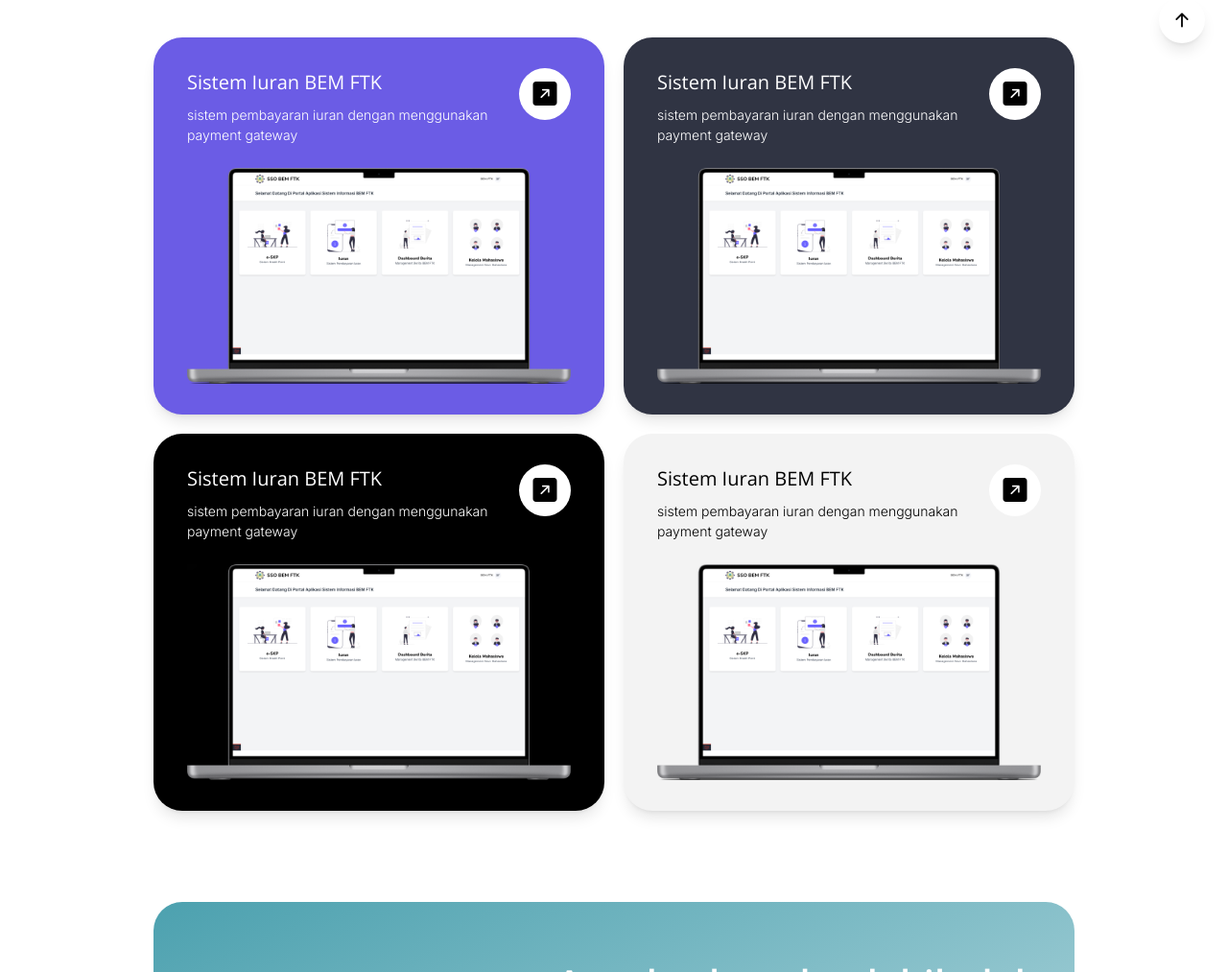
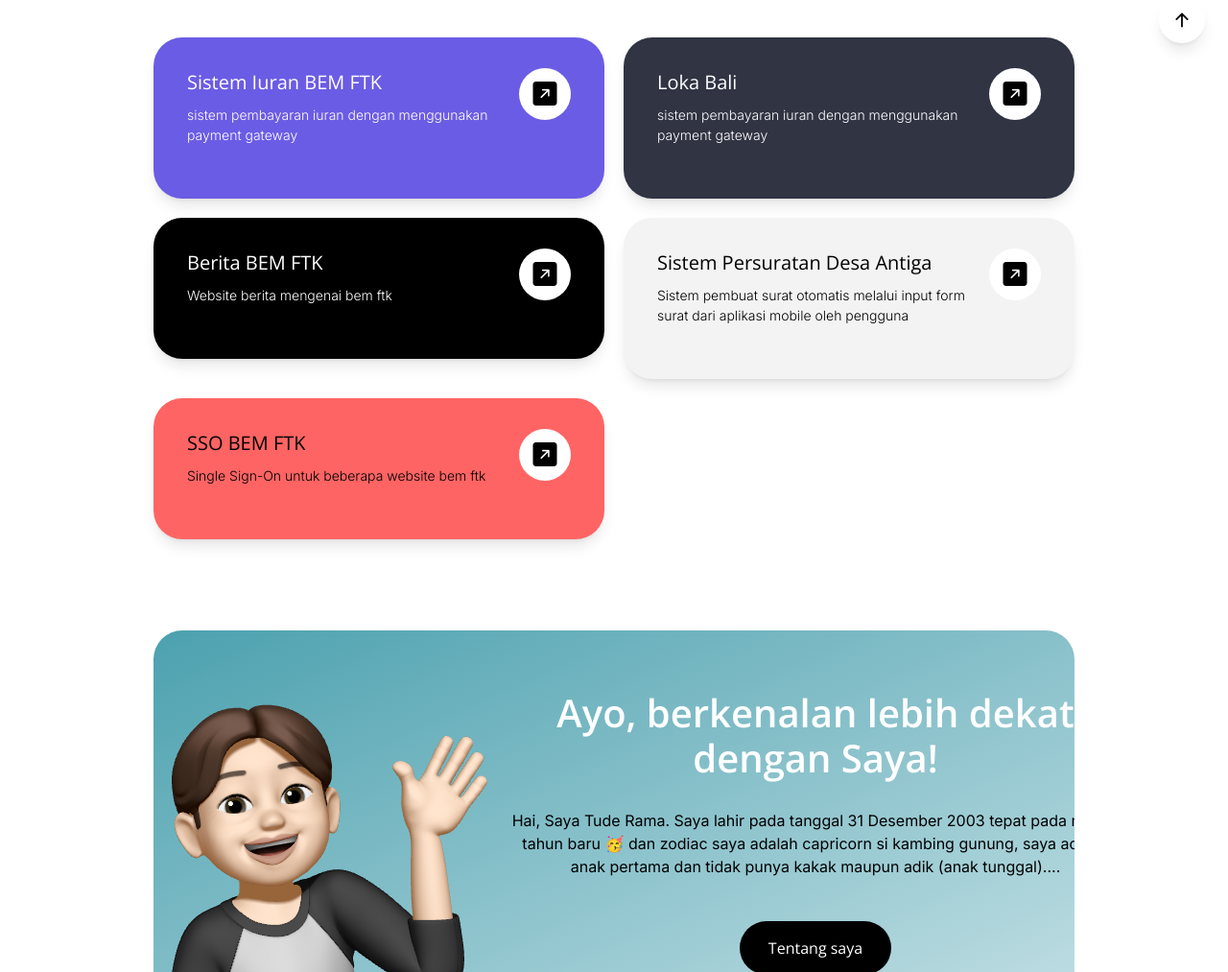
Before and after one commit to tuderama/portfolio, a website: page index.html in a window 1280 px wide. Shown: the part 731-1744 px from the top of the page at 96% size. Drawn offline with nearby package versions, Linux system fonts and the light colour scheme.

Commit message:
add portfolio

```diff
--- a/index.html
+++ b/index.html
@@ -115,14 +115,14 @@
                   </div>
                 </div>
                 <div class="flex justify-center">
+                  <a href="https://github.com/tuderama">
                     <div class="mb-[26px] lg:mb-0 bg-white rounded-full w-[54px] h-[54px] flex justify-center items-center text-black hover:text-white hover:bg-black hover:scale-110 transition-all ease-in-out duration-500">
                       <i class="bi bi-arrow-up-right-square-fill text-[25px]"></i>
                     </div>
+                  </a>
                 </div>
               </div>
-              <div>
-                <img src="img/New Macbook Pro Mockup Front View.png" alt="" class="hover:scale-110 transition-all ease-in-out duration-500 cursor-pointer">
-              </div>
+
             </div>
           </div>
           <div class="col-span-6 mb-[32px] lg:mb-0">
@@ -130,21 +130,21 @@
               <div class="lg:flex justify-between">
                 <div class="text-white text-center lg:text-start">
                   <div class="font-open text-[20px] mb-2">
-                    Sistem Iuran BEM FTK
+                    Loka Bali
                   </div>
                   <div class="font-inter font-light text-[12px] lg:text-[14px] w-full mb-[24px]">
                     sistem pembayaran iuran dengan menggunakan payment gateway
                   </div>
                 </div>
                 <div class="flex justify-center">
+                  <a href="https://github.com/tuderama">
                     <div class="mb-[26px] lg:mb-0 bg-white rounded-full w-[54px] h-[54px] flex justify-center items-center text-black hover:text-white hover:bg-black hover:scale-110 transition-all ease-in-out duration-500">
                       <i class="bi bi-arrow-up-right-square-fill text-[25px]"></i>
                     </div>
+                  </a>
                 </div>
               </div>
-              <div>
-                <img src="img/New Macbook Pro Mockup Front View.png" alt="" class="hover:scale-110 transition-all ease-in-out duration-500 cursor-pointer">
-              </div>
+
             </div>
           </div>
           <div class="col-span-6 mb-[32px] lg:mb-0">
@@ -152,21 +152,21 @@
               <div class="lg:flex justify-between">
                 <div class="text-white text-center lg:text-start">
                   <div class="font-open text-[20px] mb-2">
-                    Sistem Iuran BEM FTK
+                    Berita BEM FTK
                   </div>
                   <div class="font-inter font-light text-[12px] lg:text-[14px] w-full mb-[24px]">
-                    sistem pembayaran iuran dengan menggunakan payment gateway
+                    Website berita mengenai bem ftk
                   </div>
                 </div>
                 <div class="flex justify-center">
+                  <a href="https://github.com/tuderama">
                     <div class="mb-[26px] lg:mb-0 bg-white rounded-full w-[54px] h-[54px] flex justify-center items-center text-black hover:text-white hover:bg-black hover:scale-110 transition-all ease-in-out duration-500">
                       <i class="bi bi-arrow-up-right-square-fill text-[25px]"></i>
                     </div>
+                  </a>
                 </div>
               </div>
-              <div>
-                <img src="img/New Macbook Pro Mockup Front View.png" alt="" class="hover:scale-110 transition-all ease-in-out duration-500 cursor-pointer">
-              </div>
+
             </div>
           </div>
           <div class="col-span-6 mb-[32px] lg:mb-0">
@@ -174,21 +174,43 @@
               <div class="lg:flex justify-between">
                 <div class="text-black text-center lg:text-start">
                   <div class="font-open text-[20px] mb-2">
-                    Sistem Iuran BEM FTK
+                    Sistem Persuratan Desa Antiga
                   </div>
                   <div class="font-inter font-light text-[12px] lg:text-[14px] w-full mb-[24px]">
-                    sistem pembayaran iuran dengan menggunakan payment gateway
+                    Sistem pembuat surat otomatis melalui input form surat dari aplikasi mobile oleh pengguna
                   </div>
                 </div>
                 <div class="flex justify-center">
+                  <a href="https://github.com/tuderama">
                     <div class="mb-[26px] lg:mb-0 bg-white rounded-full w-[54px] h-[54px] flex justify-center items-center text-black hover:text-white hover:bg-black hover:scale-110 transition-all ease-in-out duration-500">
                       <i class="bi bi-arrow-up-right-square-fill text-[25px]"></i>
                     </div>
+                  </a>
                 </div>
               </div>
-              <div>
-                <img src="img/New Macbook Pro Mockup Front View.png" alt="" class="hover:scale-110 transition-all ease-in-out duration-500 cursor-pointer">
+
             </div>
+          </div>
+          <div class="col-span-6 mb-[32px] lg:mb-0">
+            <div class="bg-[#ff6464] px-[23px] lg:px-[35px] py-[32px]  rounded-[30px] shadow-lg" data-aos="fade-left" data-aos-duration="1000">
+              <div class="lg:flex justify-between">
+                <div class="text-black text-center lg:text-start">
+                  <div class="font-open text-[20px] mb-2">
+                    SSO BEM FTK
+                  </div>
+                  <div class="font-inter font-light text-[12px] lg:text-[14px] w-full mb-[24px]">
+                    Single Sign-On untuk beberapa website bem ftk
+                  </div>
+                </div>
+                <div class="flex justify-center">
+                  <a href="https://github.com/tuderama">
+                    <div class="mb-[26px] lg:mb-0 bg-white rounded-full w-[54px] h-[54px] flex justify-center items-center text-black hover:text-white hover:bg-black hover:scale-110 transition-all ease-in-out duration-500">
+                      <i class="bi bi-arrow-up-right-square-fill text-[25px]"></i>
+                    </div>
+                  </a>
+                </div>
+              </div>
+
             </div>
           </div>
         </div>
```
Also changed, not shown: output.css, 2 other files. Lines whose indentation alone changed are shown as unchanged.
